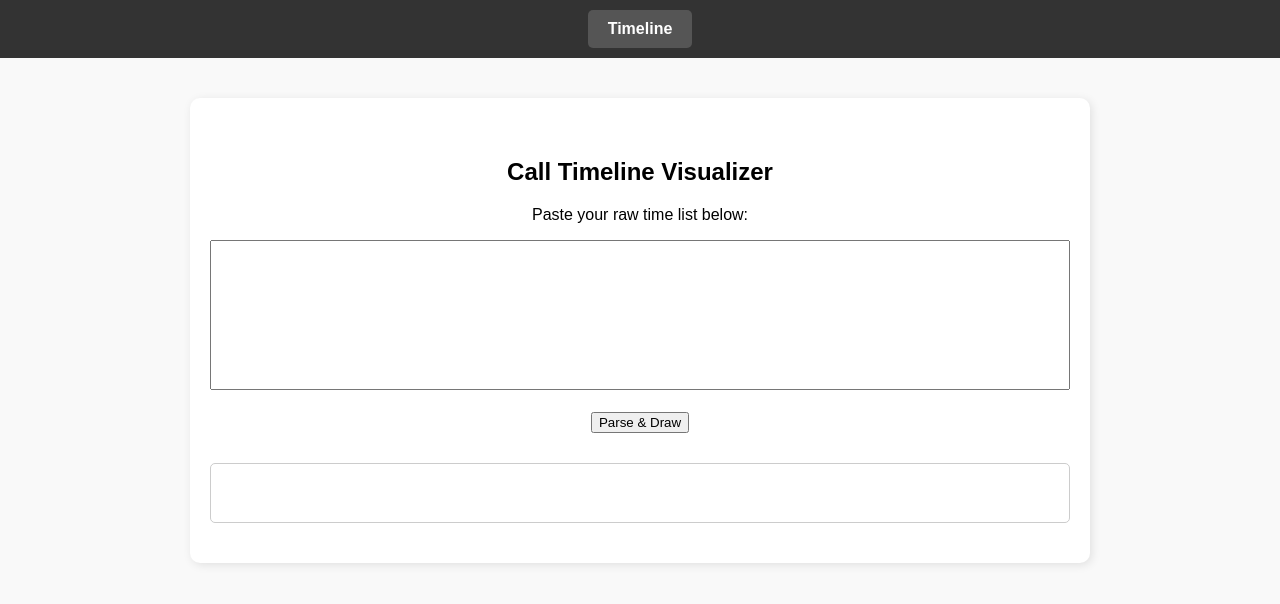
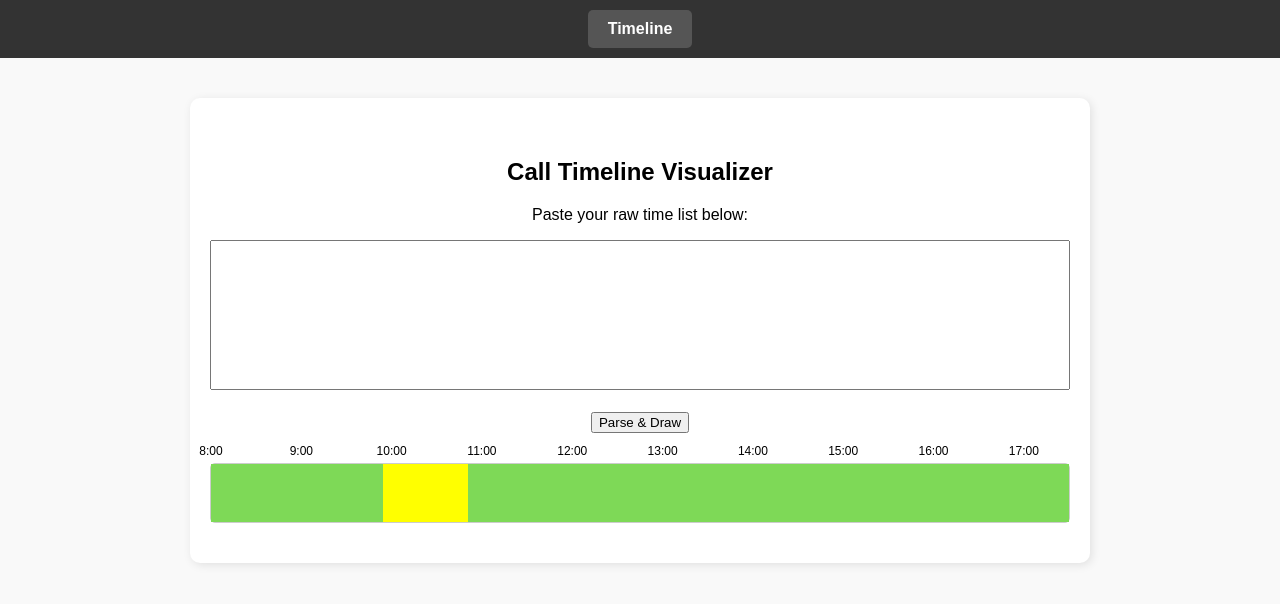
Before and after one commit to LavaDirt/LavaDirt.github.io, a plain HTML site: page timeline.html in a window 1280 px wide. Both pictures are taken after a click on the button "Parse & Draw". Drawn offline with Linux system fonts and the light colour scheme.

Commit message:
Update timeline.html

```diff
--- a/timeline.html
+++ b/timeline.html
@@ -90,6 +90,10 @@
 </div>
 
 <script>
+let yellow = null;
+let drag = null;
+let startX = 0;
+
 function parseTime(t) {
     let [time, ampm] = t.split(" ");
     let [h, m] = time.split(":").map(Number);
@@ -99,19 +103,18 @@ function parseTime(t) {
 }
 
 function drawTimeline() {
-    const raw = document.getElementById("inputBox").value.trim().split("
-");
+    const raw = document.getElementById("inputBox").value.trim().split("\n");
     const timeline = document.getElementById("timeline");
-    timeline.innerHTML = "";
+
+    timeline.innerHTML = ""; // Clear everything EXCEPT yellow we re-add later
 
     const start = 8 * 60;
     const end = 17 * 60 + 30;
     const total = end - start;
 
-    // Hour markers FIRST
+    // --- Hour markers ---
     for (let h = 8; h <= 17; h++) {
         const pos = ((h * 60 - start) / total) * 100;
-
         const m = document.createElement("div");
         m.className = "hour-marker";
         m.style.left = pos + "%";
@@ -124,14 +127,14 @@ function drawTimeline() {
         timeline.appendChild(label);
     }
 
-    // Parse calls
+    // --- Parse call ranges ---
     let calls = raw.map(line => {
-        let parts = line.split("	");
+        let parts = line.split("\t");
         if (parts.length !== 2) return null;
         return { from: parseTime(parts[0]), to: parseTime(parts[1]) };
     }).filter(x => x);
 
-    // Busy segments
+    // --- Busy segments ---
     calls.forEach(c => {
         let div = document.createElement("div");
         div.className = "segment busy";
@@ -140,7 +143,7 @@ function drawTimeline() {
         timeline.appendChild(div);
     });
 
-    // Free segments
+    // --- Free segments ---
     let freeSegments = [];
     let last = start;
 
@@ -158,18 +161,14 @@ function drawTimeline() {
         timeline.appendChild(div);
     });
 
-    // Yellow override drag + resize tool
-    let drag = null;
-    let startX = 0;
-
-    // persistent single yellow block
-    const yellow = document.createElement("div");
+    // --- Restore yellow line at end so it stays on top ---
+    if (!yellow) {
+        yellow = document.createElement("div");
         yellow.className = "segment override";
         yellow.style.left = "20%";
         yellow.style.width = "10%";
-    timeline.appendChild(yellow);
+        yellow.style.position = "absolute";
 
-    // resize handles
         const leftH = document.createElement("div");
         const rightH = document.createElement("div");
         leftH.style.position = rightH.style.position = "absolute";
@@ -180,18 +179,19 @@ function drawTimeline() {
         rightH.style.cursor = "ew-resize";
         leftH.style.left = "0";
         rightH.style.right = "0";
+
         yellow.appendChild(leftH);
         yellow.appendChild(rightH);
 
-    // drag main body
         yellow.onmousedown = e => {
-        if (e.target === leftH) { drag = "resize-left"; }
-        else if (e.target === rightH) { drag = "resize-right"; }
-        else { drag = "move"; }
+            if (e.target === leftH) drag = "resize-left";
+            else if (e.target === rightH) drag = "resize-right";
+            else drag = "move";
             startX = e.clientX;
             e.preventDefault();
         };
 
+        document.onmouseup = () => drag = null;
         document.onmousemove = e => {
             if (!drag) return;
             const dx = e.clientX - startX;
@@ -223,8 +223,9 @@ function drawTimeline() {
             yellow.style.left = leftPct + "%";
             yellow.style.width = widthPct + "%";
         };
+    }
 
-    document.onmouseup = () => drag = null; = () => selecting = false; = () => selecting = false;
+    timeline.appendChild(yellow);
 }
 </script>
 
```
Lines whose indentation alone changed are shown as unchanged.
